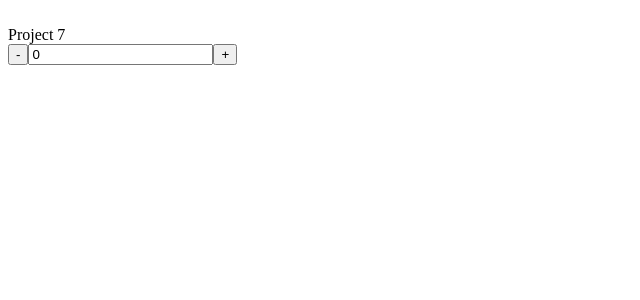
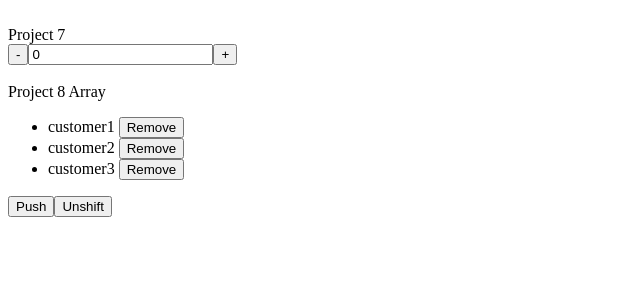
Before and after one commit to jakkaphatminthana/Angular_Train, an Angular app: page / in a window 1280 px wide. Shown: the top 300 px of the page, without its empty margins (0-640 px from the left). Built offline with nearby package versions, Linux system fonts and the light colour scheme.

Commit message:
p8 - object

```diff
--- a/src/app/app.component.html
+++ b/src/app/app.component.html
@@ -54,3 +54,8 @@
 <br>
 <span>Project 7</span>
 <app-project3 [inputDisplay]="true"></app-project3>
+
+<br>
+<br>
+<span>Project 8 Array</span>
+<app-p8-array></app-p8-array>
--- a/src/app/app.module.ts
+++ b/src/app/app.module.ts
@@ -7,6 +7,7 @@ import { Project2Component } from './module/project2/project2.component';
 import { Project3Component } from './module/project3/project3.component';
 import { P4MaxMinMeterComponent } from './module/p4-max-min-meter/p4-max-min-meter.component';
 import { P5SqaureFlexComponent } from './module/p5-sqaure-flex/p5-sqaure-flex.component';
+import { P8ArrayComponent } from './module/p8-array/p8-array.component';
 
 @NgModule({
   declarations: [
@@ -14,7 +15,8 @@ import { P5SqaureFlexComponent } from './module/p5-sqaure-flex/p5-sqaure-flex.co
     Project2Component,
     Project3Component,
     P4MaxMinMeterComponent,
-    P5SqaureFlexComponent
+    P5SqaureFlexComponent,
+    P8ArrayComponent
   ],
   imports: [
     BrowserModule,
--- /dev/null
+++ b/src/app/module/p8-array/p8-array.component.html
@@ -0,0 +1,9 @@
+<ul>
+    <li *ngFor="let customer of customerList; let i=index">
+        {{ customer }}
+        <button (click)="removeCustomer(i)">Remove</button>
+    </li>
+</ul>
+
+<button (click)="pushCustomer()">Push</button>
+<button (click)="unshiftCustomer()">Unshift</button>
--- /dev/null
+++ b/src/app/module/p8-array/p8-array.component.ts
@@ -0,0 +1,29 @@
+import { Component } from '@angular/core';
+
+@Component({
+  selector: 'app-p8-array',
+  templateUrl: './p8-array.component.html',
+  styleUrls: ['./p8-array.component.scss']
+})
+export class P8ArrayComponent {
+  customerList: string[] = ['customer1', 'customer2', 'customer3'];
+
+  constructor() {}
+
+  ngOnInit() {
+
+  }
+
+  pushCustomer() {
+    this.customerList.push('customer' + (this.customerList.length + 1));
+  }
+
+  unshiftCustomer() {
+    this.customerList.unshift('customer' + (this.customerList.length + 1));
+  }
+
+  removeCustomer(index: number) {
+    //splice(index, number of items to remove)
+    this.customerList.splice(index, 1);
+  }
+}
```
Also changed, not shown: src/app/module/p8-array/p8-array.component.scss (added), 1 other file (tests, documents, lock files or other folders).
